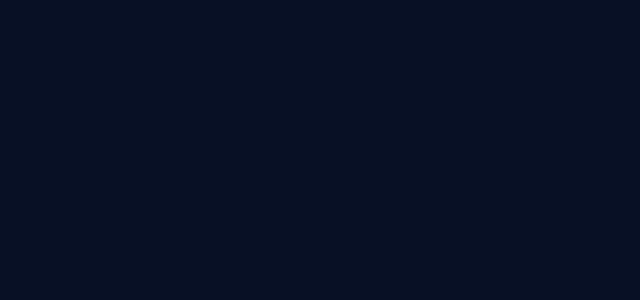
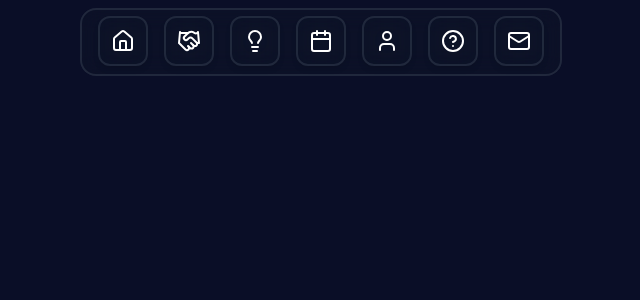
Before and after one commit to Karangarha/KeanUHackThis, a React (Vite) app: page / in a window 1280 px wide. Shown: the top 300 px of the page, without its empty margins (319-959 px from the left). Built offline with nearby package versions, Linux system fonts and the light colour scheme.

Commit message:
feat: implement animated navbar with dock component

```diff
--- /dev/null
+++ b/src/assets/Dock.jsx
@@ -0,0 +1,164 @@
+"use client";
+
+import {
+  motion,
+  useMotionValue,
+  useSpring,
+  useTransform,
+  AnimatePresence,
+} from "motion/react";
+import {
+  Children,
+  cloneElement,
+  useEffect,
+  useMemo,
+  useRef,
+  useState,
+} from "react";
+
+function DockItem({
+  children,
+  className = "",
+  onClick,
+  mouseX,
+  spring,
+  distance,
+  magnification,
+  baseItemSize,
+}) {
+  const ref = useRef(null);
+  const isHovered = useMotionValue(0);
+
+  const mouseDistance = useTransform(mouseX, (val) => {
+    const rect = ref.current?.getBoundingClientRect() ?? {
+      x: 0,
+      width: baseItemSize,
+    };
+    return val - rect.x - baseItemSize / 2;
+  });
+
+  const targetSize = useTransform(
+    mouseDistance,
+    [-distance, 0, distance],
+    [baseItemSize, magnification, baseItemSize],
+  );
+  const size = useSpring(targetSize, spring);
+
+  return (
+    <motion.div
+      ref={ref}
+      style={{
+        width: size,
+        height: size,
+      }}
+      onHoverStart={() => isHovered.set(1)}
+      onHoverEnd={() => isHovered.set(0)}
+      onFocus={() => isHovered.set(1)}
+      onBlur={() => isHovered.set(0)}
+      onClick={onClick}
+      className={`relative inline-flex items-center justify-center rounded-xl backdrop-blur-md border-gray-700/50 border-2 shadow-md ${className}`}
+      tabIndex={0}
+      role="button"
+      aria-haspopup="true"
+    >
+      {Children.map(children, (child) => cloneElement(child, { isHovered }))}
+    </motion.div>
+  );
+}
+
+function DockLabel({ children, className = "", ...rest }) {
+  const { isHovered } = rest;
+  const [isVisible, setIsVisible] = useState(false);
+
+  useEffect(() => {
+    const unsubscribe = isHovered.on("change", (latest) => {
+      setIsVisible(latest === 1);
+    });
+    return () => unsubscribe();
+  }, [isHovered]);
+
+  return (
+    <AnimatePresence>
+      {isVisible && (
+        <motion.div
+          initial={{ opacity: 0, y: 0 }}
+          animate={{ opacity: 1, y: -10 }}
+          exit={{ opacity: 0, y: 0 }}
+          transition={{ duration: 0.2 }}
+          className={`${className} absolute -bottom-12 left-1/2 w-fit whitespace-pre rounded-md border border-gray-700/50 bg-gray-900/40 backdrop-blur-md px-2 py-0.5 text-xs text-white`}
+          role="tooltip"
+          style={{ x: "-50%" }}
+        >
+          {children}
+        </motion.div>
+      )}
+    </AnimatePresence>
+  );
+}
+
+function DockIcon({ children, className = "" }) {
+  return (
+    <div className={`flex items-center justify-center ${className}`}>
+      {children}
+    </div>
+  );
+}
+
+export default function Dock({
+  items,
+  className = "",
+  spring = { mass: 0.1, stiffness: 150, damping: 12 },
+  magnification = 70,
+  distance = 200,
+  panelHeight = 64,
+  dockHeight = 256,
+  baseItemSize = 50,
+}) {
+  const mouseX = useMotionValue(Infinity);
+  const isHovered = useMotionValue(0);
+
+  const maxHeight = useMemo(
+    () => Math.max(dockHeight, magnification + magnification / 2 + 4),
+    [magnification, dockHeight],
+  );
+  const heightRow = useTransform(isHovered, [0, 1], [panelHeight, maxHeight]);
+  const height = useSpring(heightRow, spring);
+
+  return (
+    <motion.div
+      style={{ height, scrollbarWidth: "none" }}
+      className="mx-2 flex max-w-full items-center"
+    >
+      <motion.div
+        onMouseMove={({ pageX }) => {
+          isHovered.set(1);
+          mouseX.set(pageX);
+        }}
+        onMouseLeave={() => {
+          isHovered.set(0);
+          mouseX.set(Infinity);
+        }}
+        className={`${className} absolute top-2 left-1/2 transform -translate-x-1/2 flex items-end w-fit gap-4 rounded-2xl border-gray-700/50 bg-gray-900/40 backdrop-blur-md border-2 pb-2 px-4`}
+        style={{ height: panelHeight }}
+        role="toolbar"
+        aria-label="Application dock"
+      >
+        {items.map((item, index) => (
+          <DockItem
+            key={index}
+            onClick={item.onClick}
+            className={item.className}
+            mouseX={mouseX}
+            spring={spring}
+            distance={distance}
+            magnification={magnification}
+            baseItemSize={baseItemSize}
+          >
+            <DockIcon>{item.icon}</DockIcon>
+            <DockLabel>{item.label}</DockLabel>
+          </DockItem>
+        ))}
+      </motion.div>
+    </motion.div>
+  );
+}
--- a/src/components/Navbar.jsx
+++ b/src/components/Navbar.jsx
@@ -1,5 +1,59 @@
+import {
+  Home,
+  Handshake,
+  Lightbulb,
+  Calendar,
+  User,
+  CircleQuestionMark,
+  Mail,
+} from "lucide-react";
+import Dock from "../assets/Dock";
+
 const Navbar = () => {
-  return <nav></nav>;
+  const navLinks = [
+    { icon: <Home size={24} color="white" />, label: "Home", href: "#home" },
+    {
+      icon: <Handshake size={24} color="white" />,
+      label: "Sponser",
+      href: "#sponser",
+    },
+    {
+      icon: <Lightbulb size={24} color="white" />,
+      label: "Theme",
+      href: "#theme",
+    },
+    {
+      icon: <Calendar size={24} color="white" />,
+      label: "Schedule",
+      href: "#schedule",
+    },
+    {
+      icon: <User size={24} color="white" />,
+      label: "Alumini",
+      href: "#alumini",
+    },
+    {
+      icon: <CircleQuestionMark size={24} color="white" />,
+      label: "FAQ",
+      href: "#faq",
+    },
+    {
+      icon: <Mail size={24} color="white" />,
+      label: "Contact",
+      href: "#contact",
+    },
+  ];
+
+  return (
+    <nav className="flex justify-center fixed w-full">
+      <Dock
+        items={navLinks}
+        panelHeight={68}
+        baseItemSize={50}
+        magnification={70}
+      />
+    </nav>
+  );
 };
 
 export default Navbar;
```
